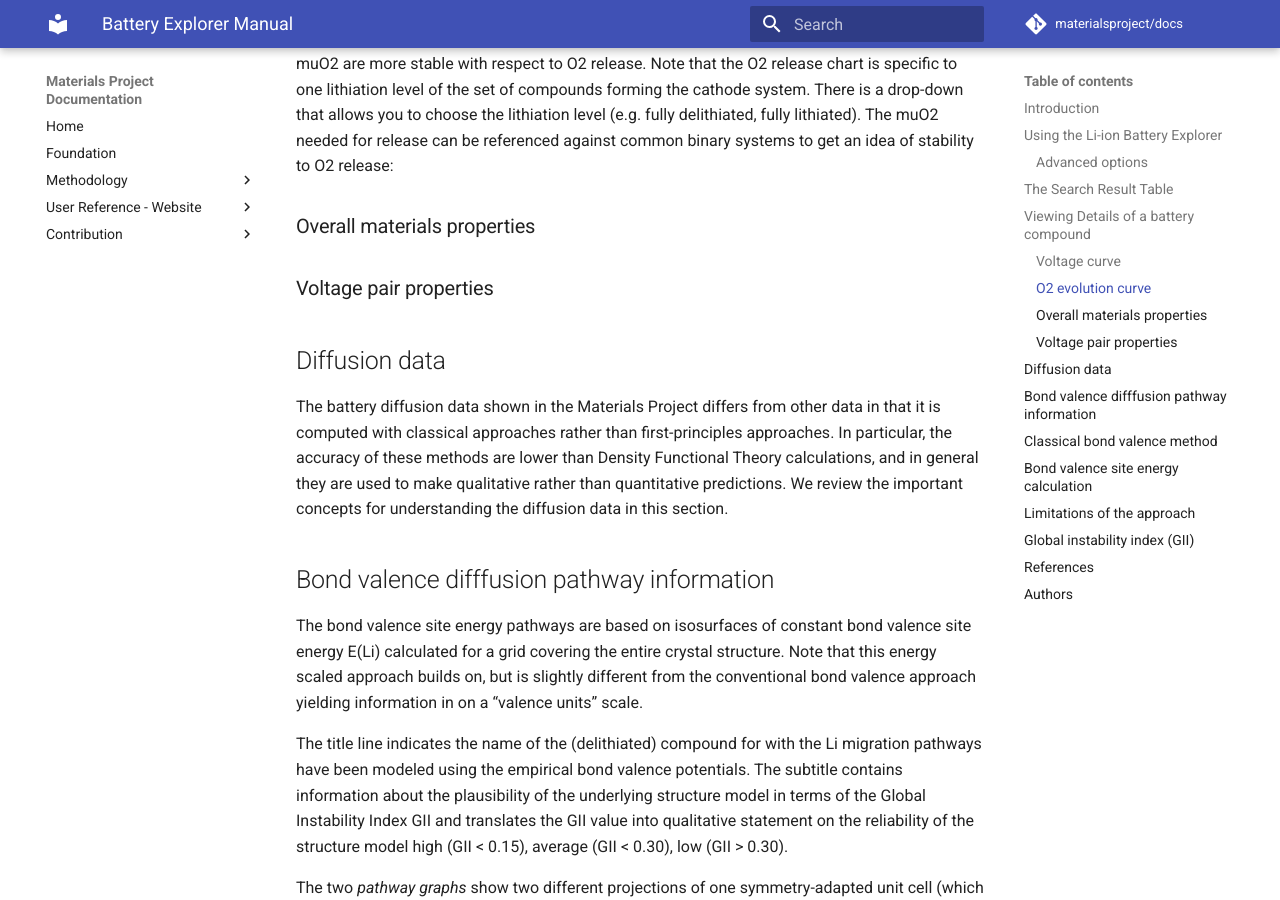
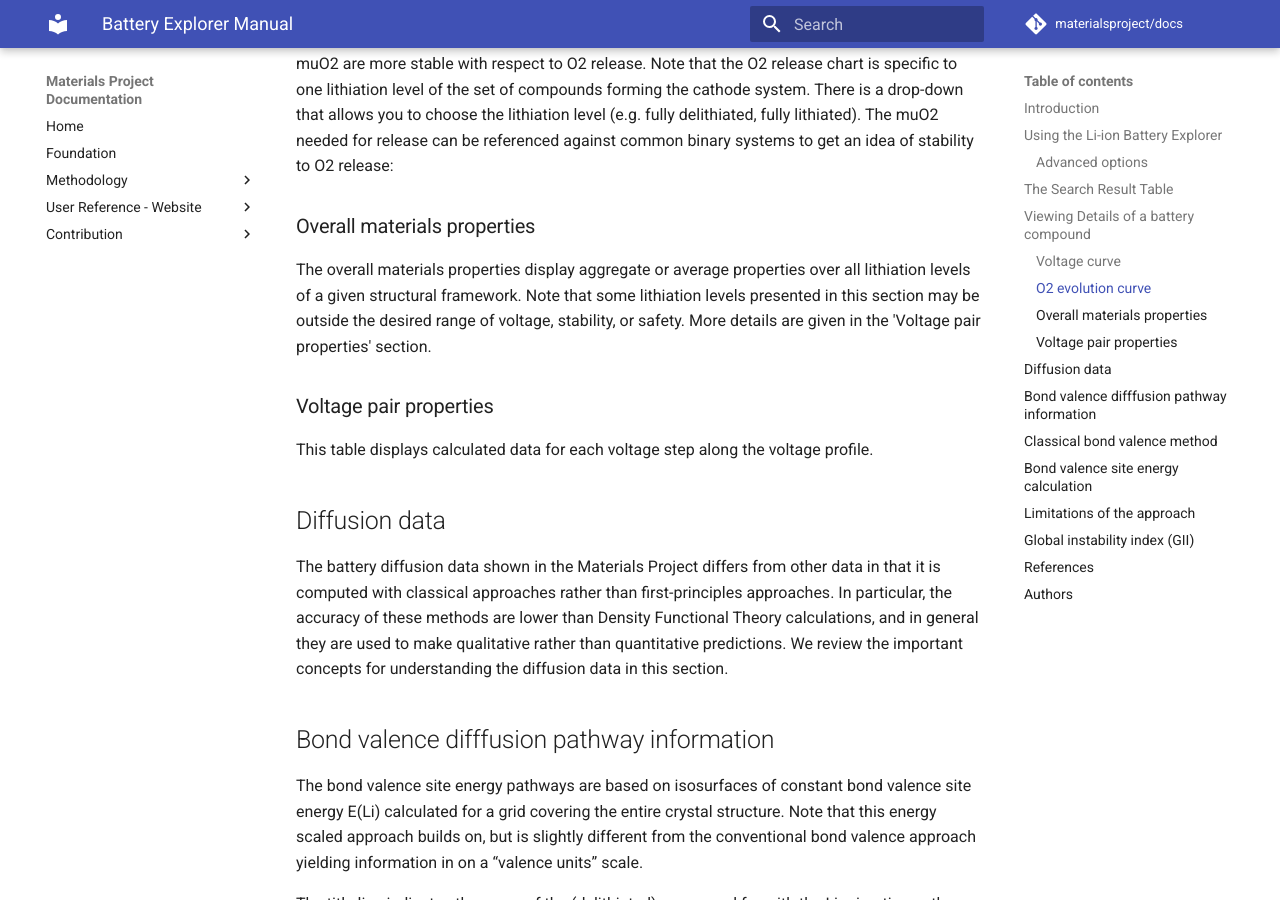
Before and after one commit to materialsproject/docs, an MkDocs documentation site: the page built from docs/user-guide/battery-explorer/battery-explorer.md, in a window 1280 px wide and 900 px high, scrolled down 2290 px. Built offline with MkDocs 1.6.1 and Material for MkDocs 9.7.7, drawn with Linux system fonts in a browser that asks for light colours; comment, search, counter and statistics services are not loaded.

Commit message:
finished copying from wiki

```diff
--- a/docs/user-guide/battery-explorer/battery-explorer.md
+++ b/docs/user-guide/battery-explorer/battery-explorer.md
@@ -46,7 +46,11 @@ One concern for cathode design is resistance to O2 release, as O2 release from t
 
 ### Overall materials properties
 
+The overall materials properties display aggregate or average properties over all lithiation levels of a given structural framework. Note that some lithiation levels presented in this section may be outside the desired range of voltage, stability, or safety. More details are given in the 'Voltage pair properties' section.
+
 ### Voltage pair properties
+
+This table displays calculated data for each voltage step along the voltage profile.
 
 ## Diffusion data
 The battery diffusion data shown in the Materials Project differs from other data in that it is computed with classical approaches rather than first-principles approaches. In particular, the accuracy of these methods are lower than Density Functional Theory calculations, and in general they are used to make qualitative rather than quantitative predictions. We review the important concepts for understanding the diffusion data in this section.
```
